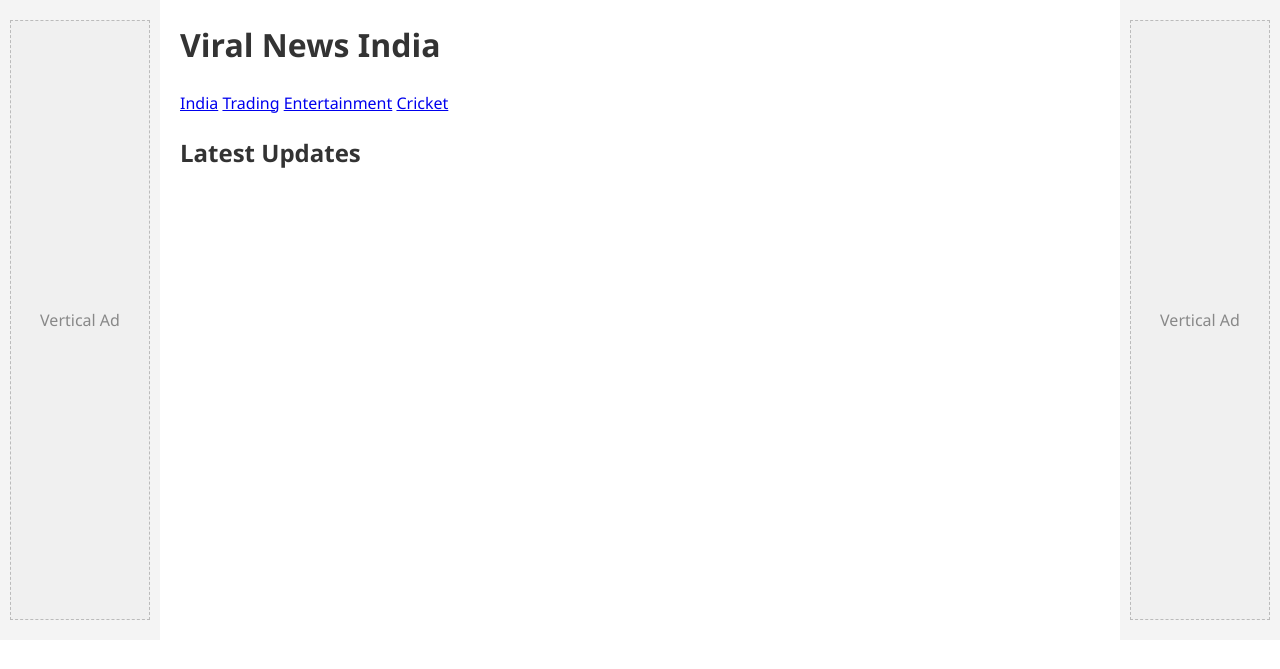
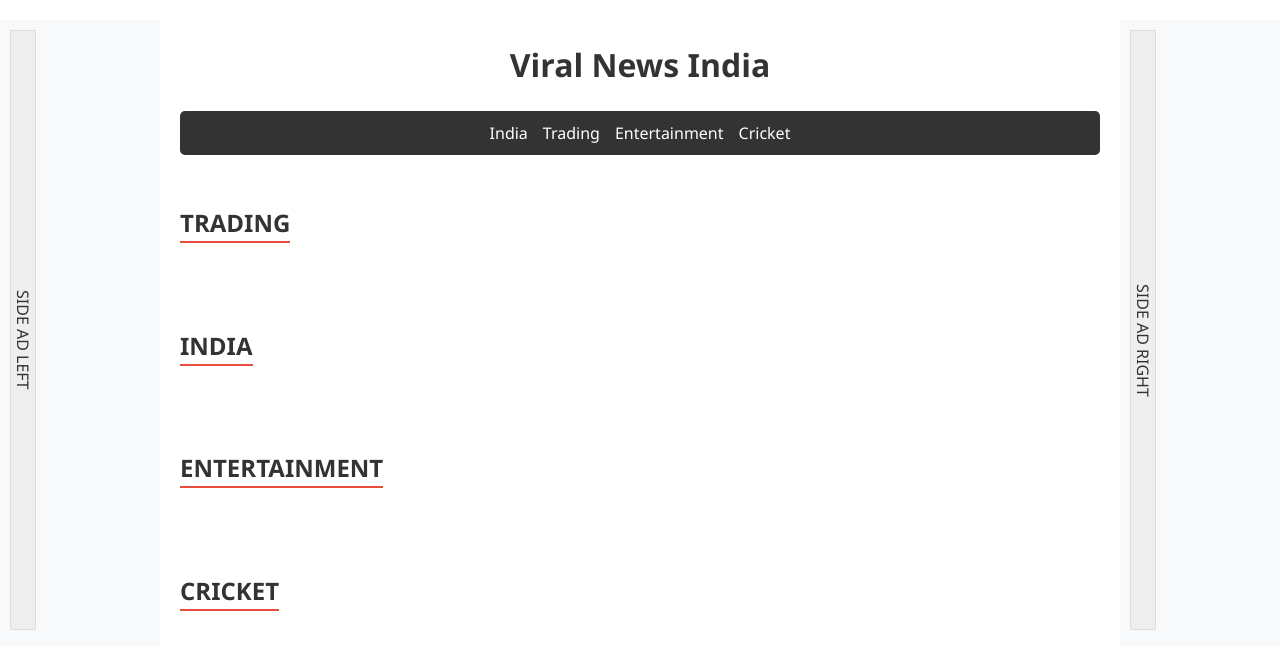
Before and after one commit to anilkava1/viral-news-frontend, a Flask app: page / in a window 1280 px wide. Shown: the top 669 px of the page. Run offline with Flask 3, Linux system fonts and the light colour scheme; data that the repository does not hold is empty.

Commit message:
Added cricket category and auto-update logic

```diff
--- a/templates/index.html
+++ b/templates/index.html
@@ -6,106 +6,102 @@
     <title>Viral News India</title>
     <link rel="stylesheet" href="{{ url_for('static', filename='css/style.css') }}">
     <style>
-        /* Ads Styles */
+        /* CSS FIX: Layout ko bachaane ke liye */
+        body { margin: 0; padding: 0; overflow-x: hidden; }
+        .main-container { display: flex; justify-content: center; width: 100%; margin-top: 20px; }
+
+        .sidebar-ad { width: 160px; min-width: 160px; background: #f8f9fa; padding: 10px; display: block; }
+        .main-content-area { flex: 1; max-width: 1000px; padding: 0 20px; }
+
+        /* Mobile par side ads hata do taaki layout na bigde */
+        @media (max-width: 1200px) { .sidebar-ad { display: none; } }
+
+        /* Ads Overlays */
         #popup-ad, #switch-ad { display:none; position:fixed; top:0; left:0; width:100%; height:100%; z-index:9999; justify-content:center; align-items:center; }
-        #popup-ad { background:rgba(0,0,0,0.85); }
-        #switch-ad { background:#fff; flex-direction:column; }
-        .ad-box { background:#f0f0f0; border:1px dashed #bbb; display:flex; justify-content:center; align-items:center; color:#888; margin:10px 0; }
-
-        .main-layout { display: flex; max-width: 1400px; margin: 0 auto; gap: 20px; }
-        .sidebar-ad { width: 160px; min-width: 160px; background: #f4f4f4; padding: 10px; height: fit-content; position: sticky; top: 20px; }
-        .main-content { flex: 1; }
-
-        @media (max-width: 1000px) { .sidebar-ad { display: none; } }
+        #popup-ad { background:rgba(0,0,0,0.8); }
+        #switch-ad { background:#fff; flex-direction:column; text-align:center; }
     </style>
 </head>
 <body>
 
 <div id="popup-ad">
-    <div style="background:#fff; padding:20px; border-radius:12px; text-align:center; width:320px; position:relative;">
-        <h2 style="margin-top:0;">Breaking Offer</h2>
-        <div class="ad-box" style="height:250px;">[AdSense Square Ad Here]</div>
-        <p id="popup-timer" style="font-weight:bold; color:red;">Closing in 3s...</p>
+    <div style="background:#fff; padding:20px; border-radius:10px; text-align:center; width:300px;">
+        <h3>Ad Update</h3>
+        <div style="height:250px; background:#eee; margin-bottom:10px; display:flex; align-items:center; justify-content:center;">AD SPACE</div>
+        <p id="popup-timer" style="color:red; font-weight:bold;">Closing in 3s...</p>
     </div>
 </div>
 
 <div id="switch-ad">
-    <h1>Preparing Section...</h1>
-    <div class="ad-box" style="width:300px; height:250px;">[Interstitial Ad Content]</div>
-    <p>Loading in <span id="switch-timer" style="font-size:20px; font-weight:bold; color:#e74c3c;">5</span> seconds</p>
+    <h2>Loading Next Section...</h2>
+    <div style="width:300px; height:250px; background:#eee; margin:20px auto; display:flex; align-items:center; justify-content:center;">AD SPACE</div>
+    <p>Please wait <span id="switch-timer" style="font-weight:bold; color:red;">5</span> seconds</p>
 </div>
 
-<div class="main-layout">
+<div class="main-container">
     <aside class="sidebar-ad">
-        <div class="ad-box" style="height:600px;">Vertical Ad</div>
+        <div style="height:600px; border:1px solid #ddd; background:#eee; writing-mode: vertical-rl; text-align:center; padding-top:20px;">SIDE AD LEFT</div>
     </aside>
 
-    <main class="main-content">
+    <div class="main-content-area">
         <header>
-            <h1>Viral News India</h1>
-            <nav>
-                <a href="/category/india" class="nav-link">India</a>
-                <a href="/category/trading" class="nav-link">Trading</a>
-                <a href="/category/entertainment" class="nav-link">Entertainment</a>
-                <a href="/category/cricket" class="nav-link">Cricket</a>
+            <h1 style="text-align:center;">Viral News India</h1>
+            <nav style="display:flex; justify-content:center; gap:15px; background:#333; padding:10px; border-radius:5px;">
+                <a href="/category/india" class="nav-link" style="color:white; text-decoration:none;">India</a>
+                <a href="/category/trading" class="nav-link" style="color:white; text-decoration:none;">Trading</a>
+                <a href="/category/entertainment" class="nav-link" style="color:white; text-decoration:none;">Entertainment</a>
+                <a href="/category/cricket" class="nav-link" style="color:white; text-decoration:none;">Cricket</a>
             </nav>
         </header>
 
-        <section class="news-section">
-            <h2>Latest Updates</h2>
-            <div class="news-grid">
-                {% for cat, news_list in all_news.items() %}
-                    {% for item in news_list[:2] %}
-                    <div class="card">
-                        <img src="{{ item.image }}" alt="" onerror="this.src='https://via.placeholder.com/300x200';">
-                        <h3>{{ item.title }}</h3>
-                        <a href="{{ item.url }}" target="_blank">Read More</a>
+        {% for cat, news_list in all_news.items() %}
+        <section style="margin-top:30px;">
+            <h2 style="border-bottom:2px solid #e74c3c; display:inline-block; text-transform:uppercase;">{{ cat }}</h2>
+            <div style="display:grid; grid-template-columns: repeat(auto-fit, minmax(250px, 1fr)); gap:20px; margin-top:15px;">
+                {% for item in news_list[:4] %}
+                <div style="border:1px solid #ddd; border-radius:8px; overflow:hidden;">
+                    <img src="{{ item.image }}" style="width:100%; height:150px; object-fit:cover;" onerror="this.src='https://via.placeholder.com/300x150';">
+                    <div style="padding:10px;">
+                        <h4 style="margin:0; font-size:14px;">{{ item.title[:60] }}...</h4>
+                        <a href="{{ item.url }}" target="_blank" style="font-size:12px; color:#e74c3c; font-weight:bold;">Read More</a>
                     </div>
-                    {% endfor %}
+                </div>
                 {% endfor %}
             </div>
         </section>
-    </main>
+        {% endfor %}
+    </div>
 
     <aside class="sidebar-ad">
-        <div class="ad-box" style="height:600px;">Vertical Ad</div>
+        <div style="height:600px; border:1px solid #ddd; background:#eee; writing-mode: vertical-rl; text-align:center; padding-top:20px;">SIDE AD RIGHT</div>
     </aside>
 </div>
 
 <script>
-    // POP-UP LOGIC
     window.onload = function() {
         let popup = document.getElementById('popup-ad');
-        let timerText = document.getElementById('popup-timer');
         let sec = 3;
         popup.style.display = 'flex';
-        let countdown = setInterval(() => {
+        let t = setInterval(() => {
             sec--;
-            timerText.innerText = "Closing in " + sec + "s...";
-            if(sec <= 0) { clearInterval(countdown); popup.style.display = 'none'; }
+            document.getElementById('popup-timer').innerText = "Closing in " + sec + "s...";
+            if(sec <= 0) { clearInterval(t); popup.style.display = 'none'; }
         }, 1000);
     };
-
-    // SECTION SWITCH LOGIC
-    function startSwitchAd(url) {
-        let adDiv = document.getElementById('switch-ad');
-        let timerDisplay = document.getElementById('switch-timer');
-        let wait = 5;
-        adDiv.style.display = 'flex';
-        let timer = setInterval(() => {
-            wait--;
-            timerDisplay.innerText = wait;
-            if(wait <= 0) { clearInterval(timer); window.location.href = url; }
-        }, 1000);
-    }
 
     document.querySelectorAll('.nav-link').forEach(link => {
         link.onclick = function(e) {
             e.preventDefault();
-            startSwitchAd(this.href);
+            let url = this.href;
+            let wait = 5;
+            document.getElementById('switch-ad').style.display = 'flex';
+            let t = setInterval(() => {
+                wait--;
+                document.getElementById('switch-timer').innerText = wait;
+                if(wait <= 0) { clearInterval(t); window.location.href = url; }
+            }, 1000);
         };
     });
 </script>
-
 </body>
 </html>
```
Also changed, not shown: templates/category.html (+18 -34 lines).
